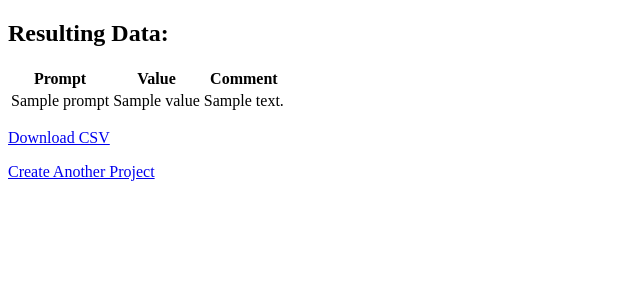
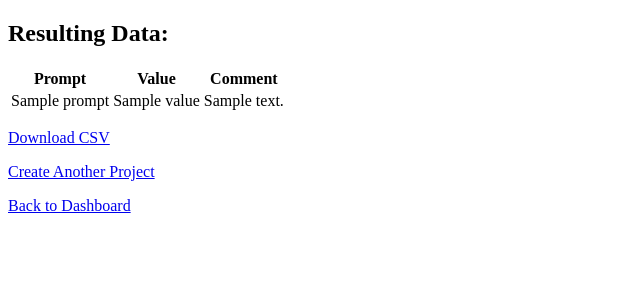
Before and after one commit to bquijada/capstone_citizen_science, a Flask app: page /results/1 in a window 1280 px wide. Shown: the part 132-432 px from the top of the page, without its empty margins (0-640 px from the left). Run offline with Flask 3, Linux system fonts and the light colour scheme; a database or web service that is not in the repository returns one stand-in record (values such as "Sample title"); data that the repository does not hold is empty.

Commit message:
created a new endpoint that accepts OAuth id for getting all projects. Added links for returning to dashboard.

```diff
--- a/templates/results.html
+++ b/templates/results.html
@@ -34,7 +34,9 @@
 </div>
 
 <p><a href="{{ url_for('auth.create_new_project') }}">Create Another Project</a></p>
-
+<div>
+        <p><a href="{{ url_for('auth.admin_dashboard') }}">Back to Dashboard</a></p>
+</div>
 {% endblock %}
 
 <script src="{{ url_for('static', filename='download.js') }}"></script>
```
